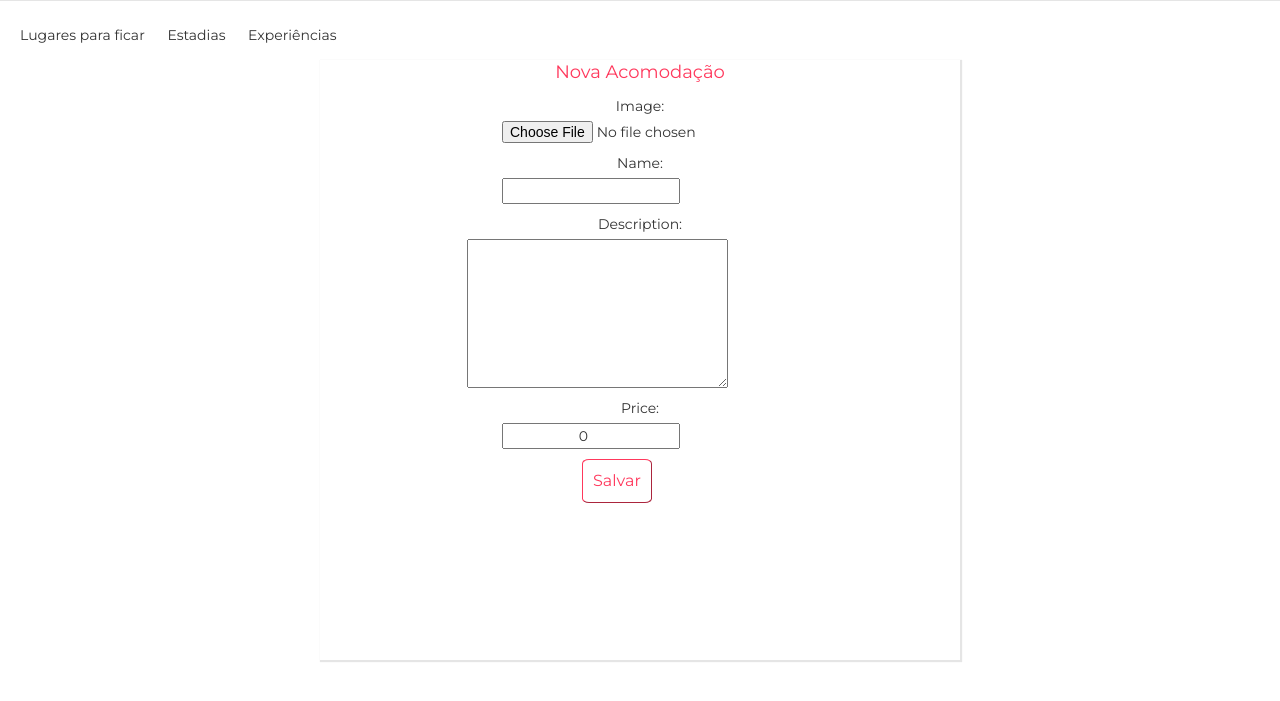
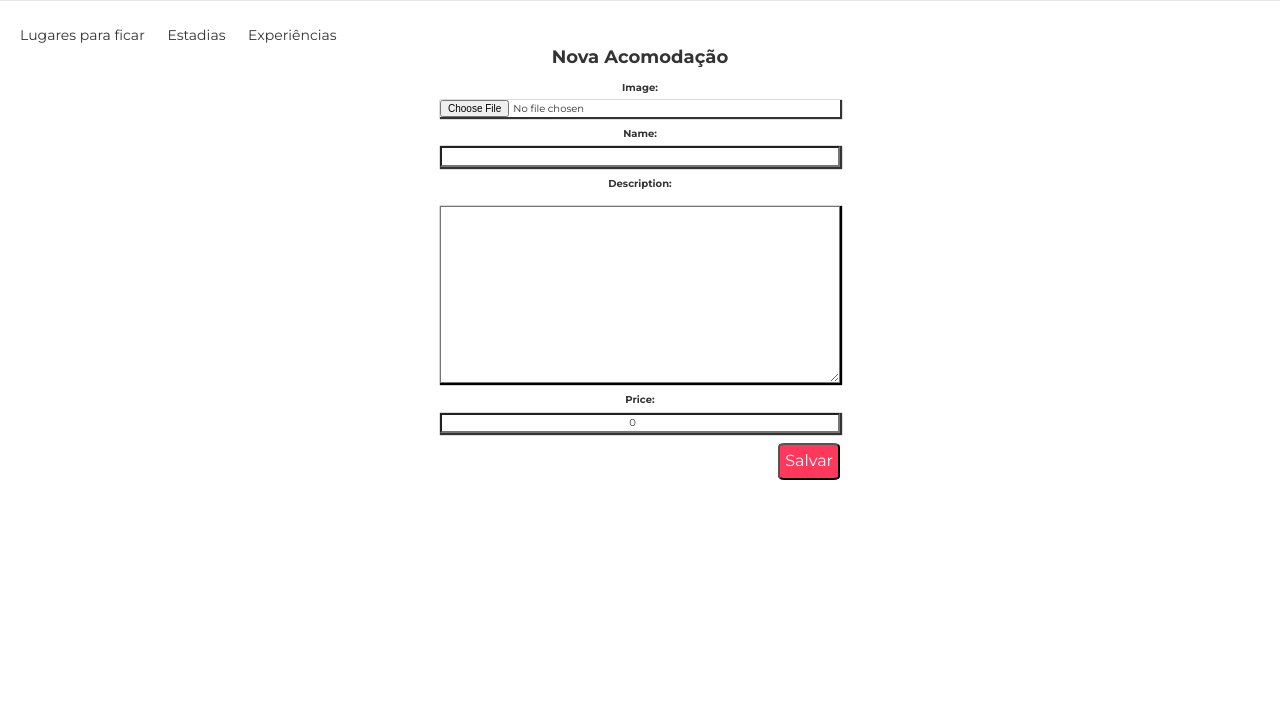
Before and after one commit to vanessakoch/django-airbnb, a Django app: page /home/new/ in a window 1280 px wide. Shown: the part 85-786 px from the top of the page. Run offline with Django 3.2, Linux system fonts and the light colour scheme; the visitor is signed in with stand-in values (Sample User, id 1); some libraries are stand-ins or nearby versions.

Commit message:
incluindo rating stars funcionando, estilização de comentários e forms

```diff
--- a/airbnb/models.py
+++ b/airbnb/models.py
@@ -45,12 +45,11 @@ class Comment(models.Model):
     approved_comment = models.BooleanField(default=False)
 
     def approve(self):
+        self.approved_comment = True
         self.save()
 
     def __str__(self):
-        self.approved_comment = True
         return self.text
-
 
 class Rating(models.Model):
     home = models.ForeignKey(Home, on_delete=models.CASCADE)
--- a/airbnb/static/css/airbnb.css
+++ b/airbnb/static/css/airbnb.css
@@ -173,62 +173,57 @@ body {
 }
 
 .container-form {
-  width: 50%;
-  height: 75%;
-  margin: 15px auto;
+  align-items: center;
   display: flex;
+  flex-direction: row;
+  flex-wrap: wrap;
   justify-content: center;
-  box-shadow: 1px 1px 1px 1px rgba(0, 0, 0, .1);
+}
+
+.form-add {
+  width: 400px;
+}
+
+.container-form input, textarea {
+  display: block;
+  box-shadow: 1px 1px 1px 1px;
+  width: 400px;
+  text-align: center;
+}
+
+.container-form p {
+  text-align: center;
 }
 
 .edit-p {
-  color:rgb(255, 56, 92);
   font-size: 18px;
-  text-align: center;
-}
-
-.container-form label, input {
-  display: block;
-  font-size: 14px;
-  font-weight: normal;
-  text-align: center;
-}
-
-.container-form input {
-  margin-left: 40px;
-}
-
-.container-form textarea {
-  text-align: center;
-  color: black;
-  margin-left: 5px;
+  font-weight: bold;
 }
 
 .btn-publicar {
   background-color: rgb(255, 56, 92) ;
   font-size: 16px;
   color: white;
-  padding: 15px;
+  padding: 5px;
+  margin-left: 110px;
   display: flex;
   justify-content: center;
   width: 53%;
 }
 
 .btn-salvar {
-  border-color: rgb(255, 56, 92);
-  border-width: 1px;
   font-size: 16px;
-  background-color: white;
-  color: rgb(255, 56, 92);
-  padding: 10px;
+  color: white;
+  background-color: rgb(255, 56, 92);
+  padding: 5px;
+  float: right;
   border-radius: 10%;
-  margin-left: 120px;
 }
 
 .btn-salvar:hover {
   cursor: pointer;
-  background-color: crimson;
-  color: white;
+  background-color: rgb(223, 120, 137);
+  color: black;
 }
 
 .btn-publicar:hover {
@@ -278,7 +273,12 @@ h2 {
 
 .text-detail {
   text-align: justify;
-  width: 700px;
+  font-size: 12px;
+  margin-right: 110px;
+}
+
+.detail-img {
+  margin: 5px;
 }
 
 .container-login {
@@ -295,10 +295,6 @@ h2 {
   text-align: center;
 }
 
-.comment {
-  margin: 20px 0px 20px 20px;
-}
-
 .card-comentario {
   color: rgb(202, 7, 241);
   font-size: 12px;
@@ -308,6 +304,7 @@ h2 {
   position: absolute;
   transform: translate(5%,5%) rotateY(180deg);
   display: flex;
+  margin-left: 10px;
 }
 
 .rating input {
@@ -348,8 +345,7 @@ h2 {
 }
 
 .rating-button {
-  border-width: 1px;
-  font-size: 16px;
+  font-size: 18px;
   color: white;
   background-color: rgb(255, 56, 92);
   margin-left: 300px;
@@ -357,7 +353,13 @@ h2 {
 }
 
 .rating-p {
-  margin-left: 30px;
+  margin: 10 30px;
+  font-size: 14px;
+}
+
+.rating-p2 {
+  font-size: 14px;
+  margin: 10px;
 }
 
 .rating-obs {
@@ -365,3 +367,85 @@ h2 {
   text-align: center;
   font-size: 16px;
 }
+
+.btn-secondary {
+  font-size: 14px;
+  margin-left: 300px;
+}
+
+.container-aside {
+  position: fixed;
+  top: 350;
+  right: 200;
+}
+
+.container-comments {
+  align-items: center;
+  display: flex;
+  flex-direction: row;
+  flex-wrap: wrap;
+  justify-content: center;
+}
+
+.detail-comments {
+  width: 400px;
+}
+
+.form-comments {
+  width: 400px;
+  margin: 10px;
+}
+
+.form-comments button {
+  font-size: 16px;
+  color: white;
+  background-color: rgb(255, 56, 92);
+  padding: 5px;
+}
+
+.form-comments input, textarea {
+  box-shadow: 1px 1px 1px 1px;
+  color: #000;
+  width: 400px;
+  font-size: 12px;
+  text-align: left;
+  margin: 10px 0;
+}
+
+.form-comments label {
+  font-size: 14px;
+  text-align: center;
+}
+
+.form-comments h2 {
+  text-align: center;
+}
+
+.detail-btncomentar {
+  font-size: 16px;
+  color: rgb(83, 83, 83);
+  background-color: rgb(187, 185, 185);
+  padding: 5px;
+  cursor: pointer;
+  border-radius: 20px;
+  display: flex;
+  justify-content: center;
+}
+
+.detail-btncomentar:hover {
+  color: white;
+  background-color: rgb(255, 56, 92);
+  text-decoration: none;
+}
+
+.comment-detail {
+  margin-top: 10px;
+  font-size: 14px;
+  text-align: justify;
+}
+
+.data {
+  margin-top: 20px;
+  font-size: 14px;
+  text-align: center;
+}
--- a/airbnb/templates/airbnb/home_edit.html
+++ b/airbnb/templates/airbnb/home_edit.html
@@ -3,7 +3,7 @@
 {% block content %}
 
   <div class="container-form">
-    <form method="post" enctype="multipart/form-data">
+    <form class="form-add" method="post" enctype="multipart/form-data">
       {% csrf_token %}
 
       <p class="edit-p">Nova Acomodação</p>
--- a/airbnb/views.py
+++ b/airbnb/views.py
@@ -18,8 +18,8 @@ def home_detail(request, pk):
             user=request.user
         ).count()
 
-    if rate_count > 1:
-        rated = True
+        if rate_count > 0:
+            rated = True
 
     return render(
         request,
@@ -97,12 +97,25 @@ def comment_remove(request, pk):
 
 @login_required
 def rating(request, pk):
-    print(request)
     home = get_object_or_404(Home, pk=pk)
-    rating = Rating.objects.create(user=request.user, home=home)
-    rating.stars = request.POST.get('star')
-    rating.save()
+    rated = False
 
+    if request.user.is_authenticated:
+        rate_count = Rating.objects.filter(
+            home=pk,
+            user=request.user
+        ).count()
 
+    if rate_count > 1:
+        rated = True
 
-    return redirect('home_detail', pk=home.pk)
+    if rated:
+        return redirect('home_detail', pk=home.pk)
+    else:
+        if request.POST.get('star') is None:
+            return redirect('home_detail', pk=home.pk)
+        else:
+            rating = Rating.objects.create(user=request.user, home=home)
+            rating.stars = request.POST.get('star')
+            rating.save()
+            return redirect('home_detail', pk=home.pk)
```
Also changed, not shown: airbnb/templates/airbnb/add_comment_to_home.html (+7 -5 lines), airbnb/templates/airbnb/home_detail.html (+29 -11 lines).
